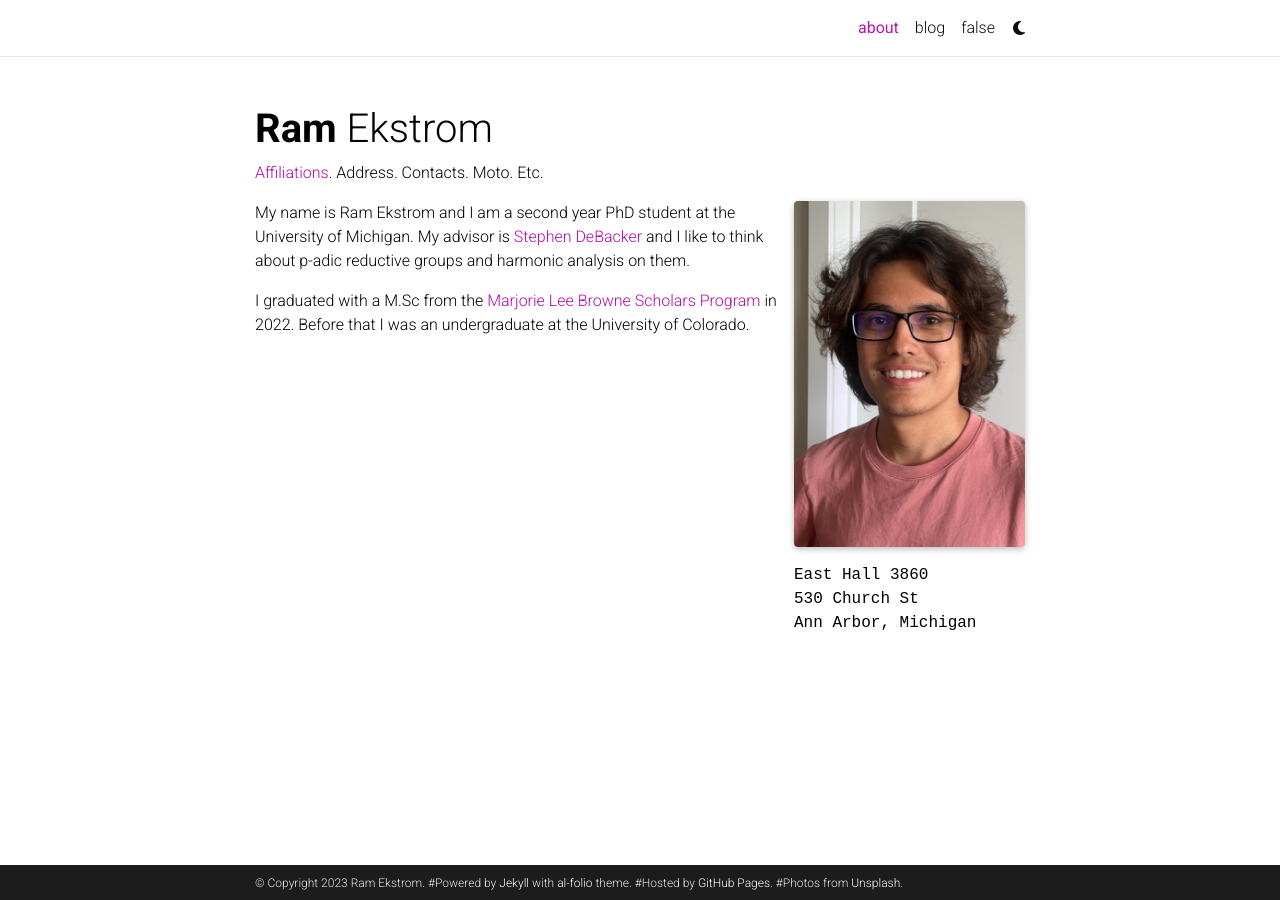
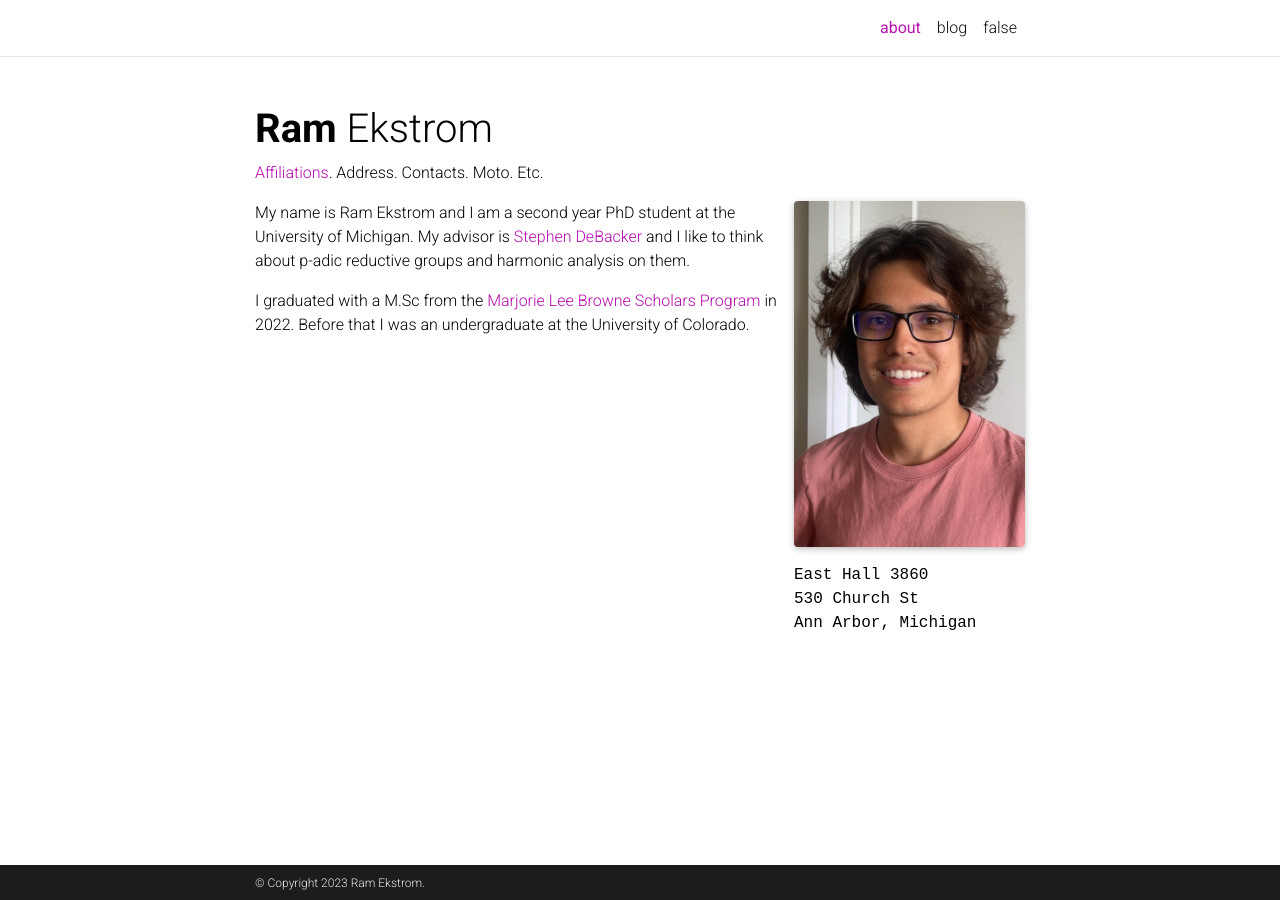
Before and after one commit to ramekstrom/ramekstrom.github.io, a Jekyll site: the page built from _pages/about.md, in a window 1280 px wide. Built offline with Jekyll 4.4.1, drawn with Linux system fonts in a browser that asks for light colours; full-size pictures stand in for the smaller copies a plugin makes; comment, search, counter and statistics services are not loaded; a style sheet for code colours, icons or effects is not loaded.

Commit message:
Update _config.yml

```diff
--- a/_config.yml
+++ b/_config.yml
@@ -9,7 +9,7 @@
 email: rekstrom "at umich.edu"
 description: > # the ">" symbol means to ignore newlines until "footer_text:"
   A simple, whitespace theme for academics. Based on [*folio](https://github.com/bogoli/-folio) design.
-footer_text: >
+footer_text: #>
   #Powered by <a href="https://jekyllrb.com/" target="_blank">Jekyll</a> with <a href="https://github.com/alshedivat/al-folio">al-folio</a> theme.
   #Hosted by <a href="https://pages.github.com/" target="_blank">GitHub Pages</a>.
   #Photos from <a href="https://unsplash.com" target="_blank">Unsplash</a>.
@@ -193,7 +193,7 @@
 
 # Markdown and syntax highlight
 markdown: kramdown
-highlighter: blue
+highlighter: rouge
 kramdown:
   input: GFM
   syntax_highlighter_opts:
@@ -364,7 +364,7 @@
 enable_math:                true   # enables math typesetting (uses MathJax)
 enable_tooltips:            false  # enables automatic tooltip links generated
                                    # for each section titles on pages and posts
-enable_darkmode:            true   # enables switching between light/dark modes
+enable_darkmode:            false  # enables switching between light/dark modes
 enable_navbar_social:       false  # enables displaying social links in the
                                    # navbar on the about page
 enable_project_categories:  true   # enables categorization of projects into
```
